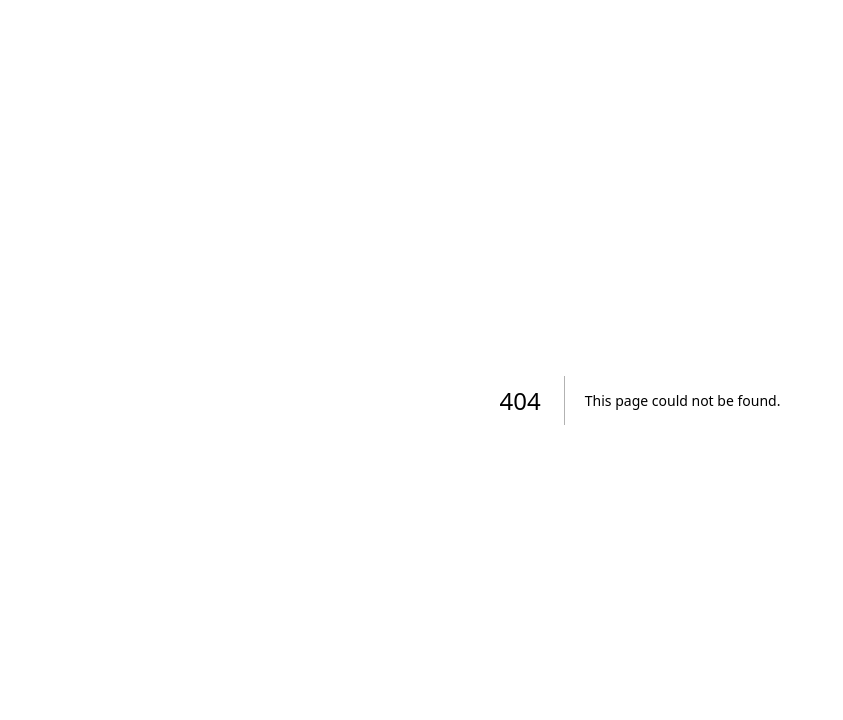
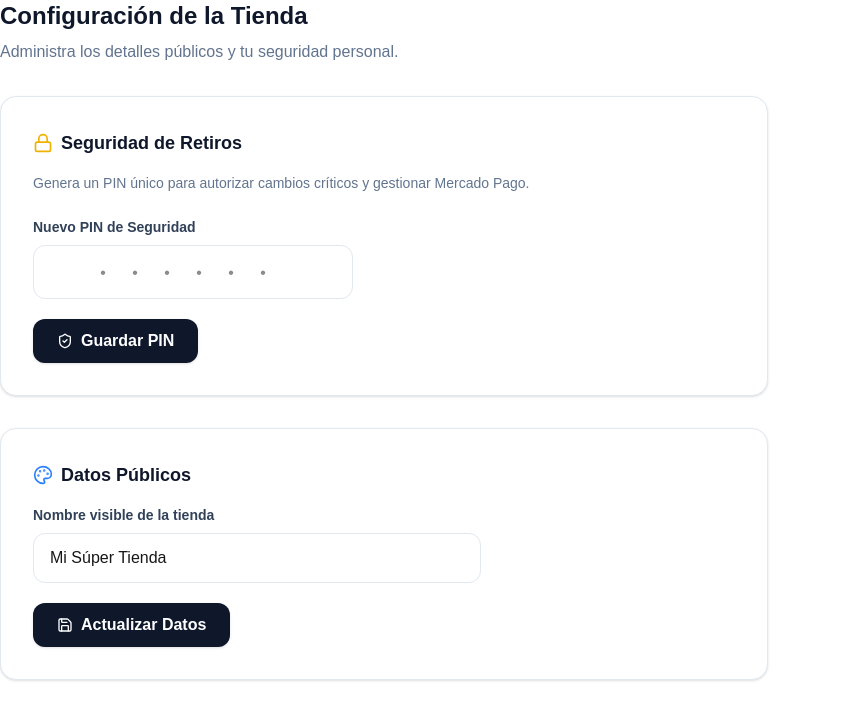
Before and after one commit to goncaloarias777-coder/Tremend, a Next.js app: page /dashboard/ajustes in a window 1280 px wide. Before the commit this address had no page. Shown: the top 720 px of the page, without its empty margins (0-843 px from the left). Built offline with nearby package versions, Linux system fonts and the light colour scheme.

Commit message:
sh5: Frontend publico de tienda y generador de PIN privado

```diff
--- /dev/null
+++ b/src/app/[tienda]/page.tsx
@@ -0,0 +1,83 @@
+import { ShoppingCart, Search, Menu, Instagram, Facebook } from 'lucide-react';
+import Link from 'next/link';
+
+export default function TiendaPublicaPage({ params }: { params: { tienda: string } }) {
+  // Aquí conectaremos Supabase usando params.tienda (el slug) para traer los datos reales
+  const storeName = params.tienda.replace(/-/g, ' ').toUpperCase();
+
+  return (
+    <div className="min-h-screen bg-slate-50 font-sans">
+      {/* Header de la Tienda */}
+      <header className="bg-white shadow-sm sticky top-0 z-50 border-b border-slate-100">
+        <div className="max-w-7xl mx-auto px-4 sm:px-6 lg:px-8">
+          <div className="flex justify-between items-center h-16">
+            <div className="flex items-center gap-4">
+              <Menu className="w-6 h-6 text-slate-600 sm:hidden cursor-pointer" />
+              <h1 className="text-2xl font-black text-slate-900 tracking-tighter">{storeName}</h1>
+            </div>
+            <div className="hidden sm:flex items-center bg-slate-100 rounded-full px-4 py-2 w-1/3 border border-slate-200">
+              <Search className="w-4 h-4 text-slate-400" />
+              <input type="text" placeholder="Buscar productos..." className="bg-transparent border-none focus:ring-0 text-sm ml-2 w-full outline-none text-slate-700" />
+            </div>
+            <div className="flex items-center gap-4">
+              <button className="relative p-2 text-slate-600 hover:text-slate-900 transition-colors">
+                <ShoppingCart className="w-6 h-6" />
+                <span className="absolute top-0 right-0 inline-flex items-center justify-center px-2 py-1 text-xs font-bold leading-none text-white transform translate-x-1/4 -translate-y-1/4 bg-blue-600 rounded-full shadow-sm">0</span>
+              </button>
+            </div>
+          </div>
+        </div>
+      </header>
+
+      {/* Hero Banner */}
+      <div className="bg-blue-600 text-white py-20 px-4 text-center">
+        <h2 className="text-4xl md:text-5xl font-extrabold mb-4 tracking-tight">Nueva Colección</h2>
+        <p className="text-blue-100 text-lg mb-8 max-w-2xl mx-auto">Descubre nuestros productos exclusivos. Calidad garantizada al mejor precio.</p>
+        <button className="bg-white text-blue-600 font-bold py-3 px-8 rounded-full hover:bg-slate-50 transition-colors shadow-lg">Ver Catálogo</button>
+      </div>
+
+      {/* Grilla de Productos */}
+      <main className="max-w-7xl mx-auto px-4 sm:px-6 lg:px-8 py-16">
+        <div className="flex justify-between items-end mb-8">
+          <h3 className="text-2xl font-bold text-slate-900">Productos Destacados</h3>
+        </div>
+
+        <div className="grid grid-cols-1 sm:grid-cols-2 lg:grid-cols-4 gap-8">
+          {[1, 2, 3, 4].map((item) => (
+            <div key={item} className="bg-white rounded-2xl shadow-sm border border-slate-100 overflow-hidden hover:shadow-xl transition-all duration-300 group">
+              <div className="h-64 bg-slate-200 relative overflow-hidden">
+                <div className="absolute inset-0 bg-gradient-to-tr from-slate-300 to-slate-100 group-hover:scale-105 transition-transform duration-500"></div>
+              </div>
+              <div className="p-5">
+                <p className="text-sm text-slate-500 mb-1 font-medium">Categoría</p>
+                <h4 className="text-lg font-bold text-slate-900 mb-2 line-clamp-1">Producto Increíble {item}</h4>
+                <div className="flex items-center justify-between mt-4">
+                  <span className="text-xl font-black text-slate-900">$2,999</span>
+                  <button className="bg-slate-900 text-white p-2.5 rounded-xl hover:bg-slate-800 transition-colors shadow-md">
+                    <ShoppingCart className="w-5 h-5" />
+                  </button>
+                </div>
+              </div>
+            </div>
+          ))}
+        </div>
+      </main>
+
+      {/* Footer de la Tienda */}
+      <footer className="bg-white border-t border-slate-200 mt-12 py-10">
+        <div className="max-w-7xl mx-auto px-4 text-center">
+          <h2 className="text-xl font-black text-slate-900 mb-4">{storeName}</h2>
+          <div className="flex justify-center gap-4 mb-6">
+            <Instagram className="w-6 h-6 text-slate-400 cursor-pointer hover:text-pink-500 transition-colors" />
+            <Facebook className="w-6 h-6 text-slate-400 cursor-pointer hover:text-blue-600 transition-colors" />
+          </div>
+          <p className="text-slate-500 text-sm">© 2026 {storeName}. Todos los derechos reservados.</p>
+          <div className="mt-4 inline-flex items-center gap-2 text-xs text-slate-400 font-medium px-4 py-2 bg-slate-50 rounded-full border border-slate-100">
+            <span>Powered by</span>
+            <span className="font-bold text-slate-700">Tremend</span>
+          </div>
+        </div>
+      </footer>
+    </div>
+  );
+}
--- /dev/null
+++ b/src/app/dashboard/ajustes/page.tsx
@@ -0,0 +1,58 @@
+'use client';
+import { useState } from 'react';
+import { Save, Palette, Lock, ShieldCheck } from 'lucide-react';
+
+export default function AjustesTiendaPage() {
+  const [pin, setPin] = useState('');
+
+  return (
+    <div className="max-w-3xl">
+      <div className="mb-8">
+        <h1 className="text-2xl font-bold text-slate-900 mb-2">Configuración de la Tienda</h1>
+        <p className="text-slate-500">Administra los detalles públicos y tu seguridad personal.</p>
+      </div>
+
+      {/* Sección Seguridad (PIN del Dueño) */}
+      <div className="bg-white p-8 rounded-2xl border border-slate-200 shadow-sm mb-8">
+        <h2 className="text-lg font-bold text-slate-900 mb-4 flex items-center gap-2">
+          <Lock className="text-yellow-500 w-5 h-5" /> Seguridad de Retiros
+        </h2>
+        <p className="text-sm text-slate-500 mb-6">Genera un PIN único para autorizar cambios críticos y gestionar Mercado Pago.</p>
+
+        <div className="max-w-xs">
+          <label className="block text-sm font-semibold text-slate-700 mb-2">Nuevo PIN de Seguridad</label>
+          <div className="relative">
+            <input
+              type="password"
+              maxLength={6}
+              value={pin}
+              onChange={(e) => setPin(e.target.value.replace(/\D/g, ''))}
+              className="w-full px-4 py-3 border border-slate-200 rounded-xl focus:ring-2 focus:ring-yellow-400 outline-none text-center tracking-[1em] font-mono text-xl"
+              placeholder="••••••"
+            />
+          </div>
+        </div>
+        <button className="mt-5 bg-slate-900 text-white px-6 py-2.5 rounded-xl font-semibold hover:bg-slate-800 transition-colors flex items-center gap-2 shadow-sm">
+          <ShieldCheck className="w-4 h-4" /> Guardar PIN
+        </button>
+      </div>
+
+      {/* Sección Apariencia */}
+      <div className="bg-white p-8 rounded-2xl border border-slate-200 shadow-sm">
+        <h2 className="text-lg font-bold text-slate-900 mb-4 flex items-center gap-2">
+          <Palette className="text-blue-500 w-5 h-5" /> Datos Públicos
+        </h2>
+
+        <div className="space-y-5">
+          <div>
+            <label className="block text-sm font-semibold text-slate-700 mb-2">Nombre visible de la tienda</label>
+            <input type="text" className="w-full max-w-md px-4 py-3 border border-slate-200 rounded-xl focus:ring-2 focus:ring-blue-500 outline-none transition-all" defaultValue="Mi Súper Tienda" />
+          </div>
+          <button className="bg-slate-900 text-white px-6 py-2.5 rounded-xl font-semibold hover:bg-slate-800 transition-colors flex items-center gap-2 shadow-sm">
+            <Save className="w-4 h-4" /> Actualizar Datos
+          </button>
+        </div>
+      </div>
+    </div>
+  );
+}
```
